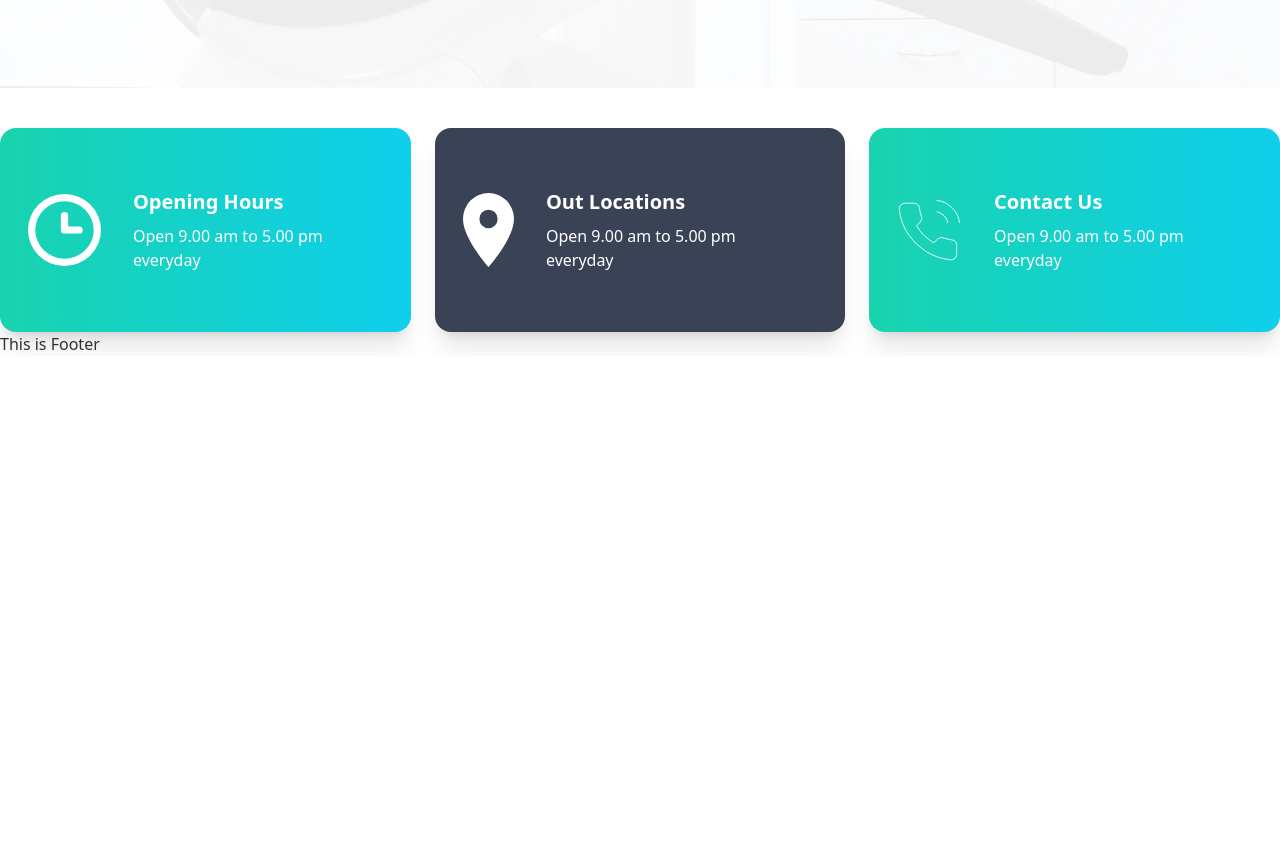
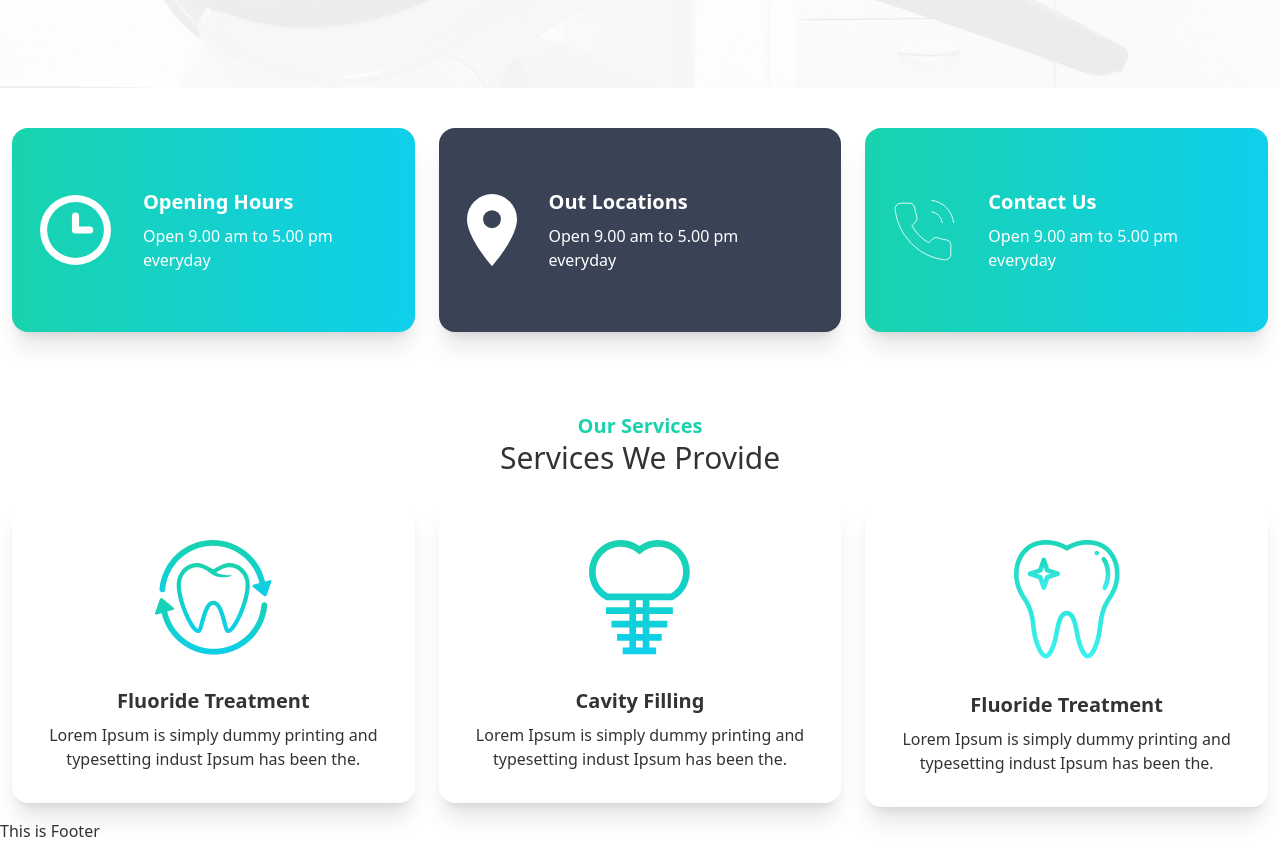
Before and after one commit to NoobCoder-404/doctor-portal-client, a React (Create React App) app: page / in a window 1280 px wide. Shown: the part 700-1543 px from the top of the page. Before the commit the page ends 1056 px from the top, so only its background shows below. Built offline with nearby package versions, Linux system fonts and the light colour scheme.

Commit message:
services added

```diff
--- a/src/Pages/Home/Banner/Banner.js
+++ b/src/Pages/Home/Banner/Banner.js
@@ -4,7 +4,7 @@ import Button from '../../../Components/Button/Button';
 import './Banner.css';
 const Banner = () => {
   return (
-    <div className="mt-6">
+    <div className="mt-6 ">
       <div className="banner-bg hero  bg-no-repeat bg-bottom bg-cover">
         <div className="hero-content flex-col lg:flex-row-reverse">
           <img src={bannerImage} className="lg:w-1/2 rounded-lg shadow-2xl" />
--- a/src/Pages/Home/Home/Home.js
+++ b/src/Pages/Home/Home/Home.js
@@ -1,5 +1,6 @@
 import React from 'react';
 import InfoCards from '../../InfoCards.js/InfoCards';
+import Services from '../../Services/Services';
 import Banner from '../Banner/Banner';
 
 const Home = () => {
@@ -7,6 +8,7 @@ const Home = () => {
     <div>
       <Banner />
       <InfoCards />
+      <Services />
     </div>
   );
 };
--- a/src/Pages/InfoCards.js/InfoCards.js
+++ b/src/Pages/InfoCards.js/InfoCards.js
@@ -26,7 +26,7 @@ const InfoCards = () => {
     }
   ];
   return (
-    <div className="mt-10 grid gap-6 sm:grid-cols-1 md:grid-cols-2 lg:grid-cols-3">
+    <div className="mt-10 grid gap-6 sm:grid-cols-1 md:grid-cols-2 lg:grid-cols-3 m-3">
       {cardData.map((card, i) => (
         <InfoCard key={i} card={card}></InfoCard>
       ))}
--- /dev/null
+++ b/src/Pages/Services/Service/Service.js
@@ -0,0 +1,21 @@
+/* eslint-disable react/prop-types */
+import React from 'react';
+
+const Service = ({ serviceCard }) => {
+  const { name, desc, icon } = serviceCard;
+  return (
+    <div>
+      <div className="card bg-base-100 shadow-xl ">
+        <figure className="px-10 pt-10">
+          <img src={icon} alt="Shoes" className="rounded-xl" />
+        </figure>
+        <div className="card-body items-center text-center">
+          <h2 className="card-title"> {name}</h2>
+          <p> {desc} </p>
+        </div>
+      </div>
+    </div>
+  );
+};
+
+export default Service;
--- /dev/null
+++ b/src/Pages/Services/Services.js
@@ -0,0 +1,40 @@
+import React from 'react';
+import Cavity from '../../Assets/images/cavity.png';
+import Fluoride from '../../Assets/images/fluoride.png';
+import Whitening from '../../Assets/images/whitening.png';
+import Service from './Service/Service';
+
+const Services = () => {
+  const serviceData = [
+    {
+      name: 'Fluoride Treatment',
+      desc: 'Lorem Ipsum is simply dummy printing and typesetting indust Ipsum has been the.',
+      icon: Fluoride
+    },
+    {
+      name: 'Cavity Filling',
+      desc: 'Lorem Ipsum is simply dummy printing and typesetting indust Ipsum has been the.',
+      icon: Cavity
+    },
+    {
+      name: 'Fluoride Treatment',
+      desc: 'Lorem Ipsum is simply dummy printing and typesetting indust Ipsum has been the.',
+      icon: Whitening
+    }
+  ];
+  return (
+    <div className="mt-20">
+      <div className="text-center pb-3">
+        <h3 className="font-bold text-secondary text-xl">Our Services</h3>
+        <h1 className="text-3xl">Services We Provide</h1>
+      </div>
+      <div className="  grid lg:grid-cols-3 md:grid-cols-2 sm:grid-cols-1 gap-6 m-3 justify-center">
+        {serviceData.map((serviceCard, i) => (
+          <Service key={i} serviceCard={serviceCard}></Service>
+        ))}
+      </div>
+    </div>
+  );
+};
+
+export default Services;
```
